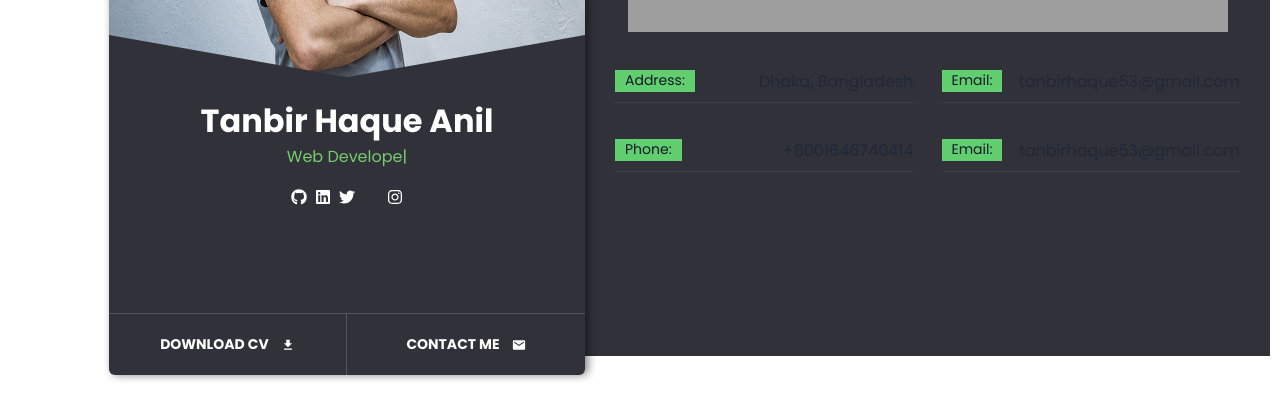
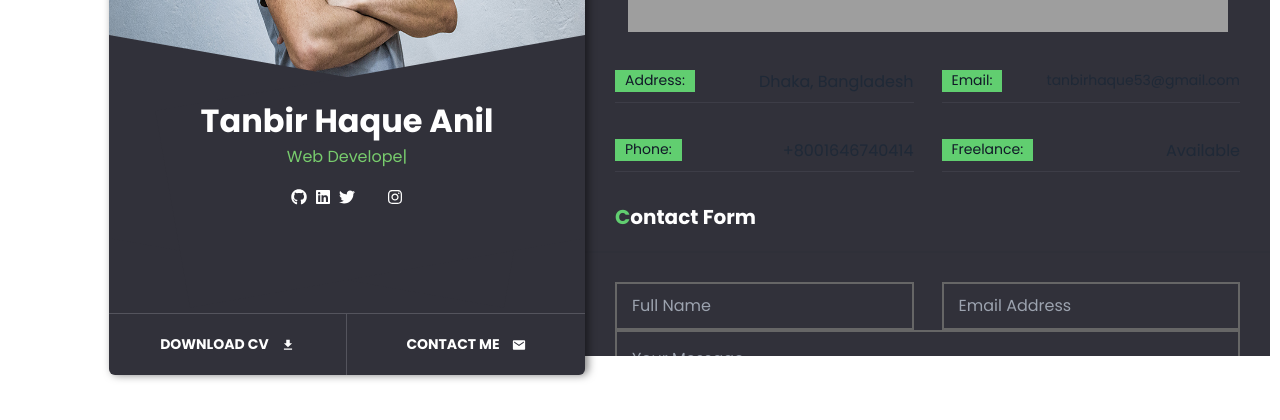
Before and after one commit to tanbirhaque/Portfolio, a React (Vite) app: page /contact in a window 1280 px wide. Shown: the part 366-786 px from the top of the page. Built offline with nearby package versions, Linux system fonts and the light colour scheme; grey boxes are pictures that could not be loaded; some icons are missing.

Commit message:
contact page completed

```diff
--- a/src/Layout/Home/Pages/Contact/Contact.jsx
+++ b/src/Layout/Home/Pages/Contact/Contact.jsx
@@ -1,4 +1,4 @@
-
+import { MdArrowRightAlt } from "react-icons/md";
 
 const Contact = () => {
     return (
@@ -22,15 +22,49 @@ const Contact = () => {
                         </div>
                         <div className="border-[#3d3d47] border-b-[1px] pb-2 flex justify-between mt-[8px]">
                             <span className="bg-[#61ce70] text-gray-900 text-[14px] px-[10px] max-h-[22px]">Email:</span>
-                            <span>tanbirhaque53@gmail.com</span>
+                            <span className="text-[14px]">tanbirhaque53@gmail.com</span>
                         </div>
                         <div className="border-[#3d3d47] border-b-[1px] pb-2 flex justify-between mt-[8px]">
                             <span className="bg-[#61ce70] text-gray-900 text-[14px] px-[10px] max-h-[22px]">Phone:</span>
                             <span>+8001646740414</span>
                         </div>
                         <div className="border-[#3d3d47] border-b-[1px] pb-2 flex justify-between mt-[8px]">
-                            <span className="bg-[#61ce70] text-gray-900 text-[14px] px-[10px] max-h-[22px]">Email:</span>
-                            <span>tanbirhaque53@gmail.com</span>
+                            <span className="bg-[#61ce70] text-gray-900 text-[14px] px-[10px] max-h-[22px]">Freelance:</span>
+                            <span>Available</span>
+                        </div>
+                    </div>
+
+                    <div className="contact_section">
+                        <div className="mx-[30px] mb-5">
+                            <h3 className="font-bold text-[20px] text-white popFont"><span className="text-[#61ce70]">C</span>ontact Form</h3>
+                        </div>
+                        <div className="divider m-0 h-0"></div>
+                        <div className="px-[30px] pt-[30px]">
+                            <form>
+                                <div className="grid grid-cols-2 gap-7">
+                                    <input
+                                        type="text"
+                                        placeholder="Full Name"
+                                        className="py-[10px] pl-[15px] bg-transparent border-[2px] border-[#666] text-[#61ce70] focus:outline-none focus:ring-2 focus:ring-[#61ce70] focus:border-none"
+                                    />
+                                    <input
+                                        type="text"
+                                        placeholder="Email Address"
+                                        className="py-[10px] pl-[15px] bg-transparent border-[2px] border-[#666] text-[#61ce70] focus:outline-none focus:ring-2 focus:ring-[#61ce70] focus:border-none"
+                                    />
+                                </div>
+                                <div>
+                                    <textarea
+                                        type="text"
+                                        placeholder="Your Message"
+                                        className="w-full h-[100px] p-[15px] bg-transparent border-[2px] border-[#666] text-[#61ce70] focus:outline-none focus:ring-2 focus:ring-[#61ce70] focus:border-none"
+                                    />
+                                </div>
+                                <div className="flex items-center mt-6">
+                                    <p className="text-white uppercase font-semibold text-[14px]">Send Message</p>
+                                    <MdArrowRightAlt className="text-[26px] text-white"/>
+                                </div>
+                            </form>
                         </div>
                     </div>
                 </div>
```
